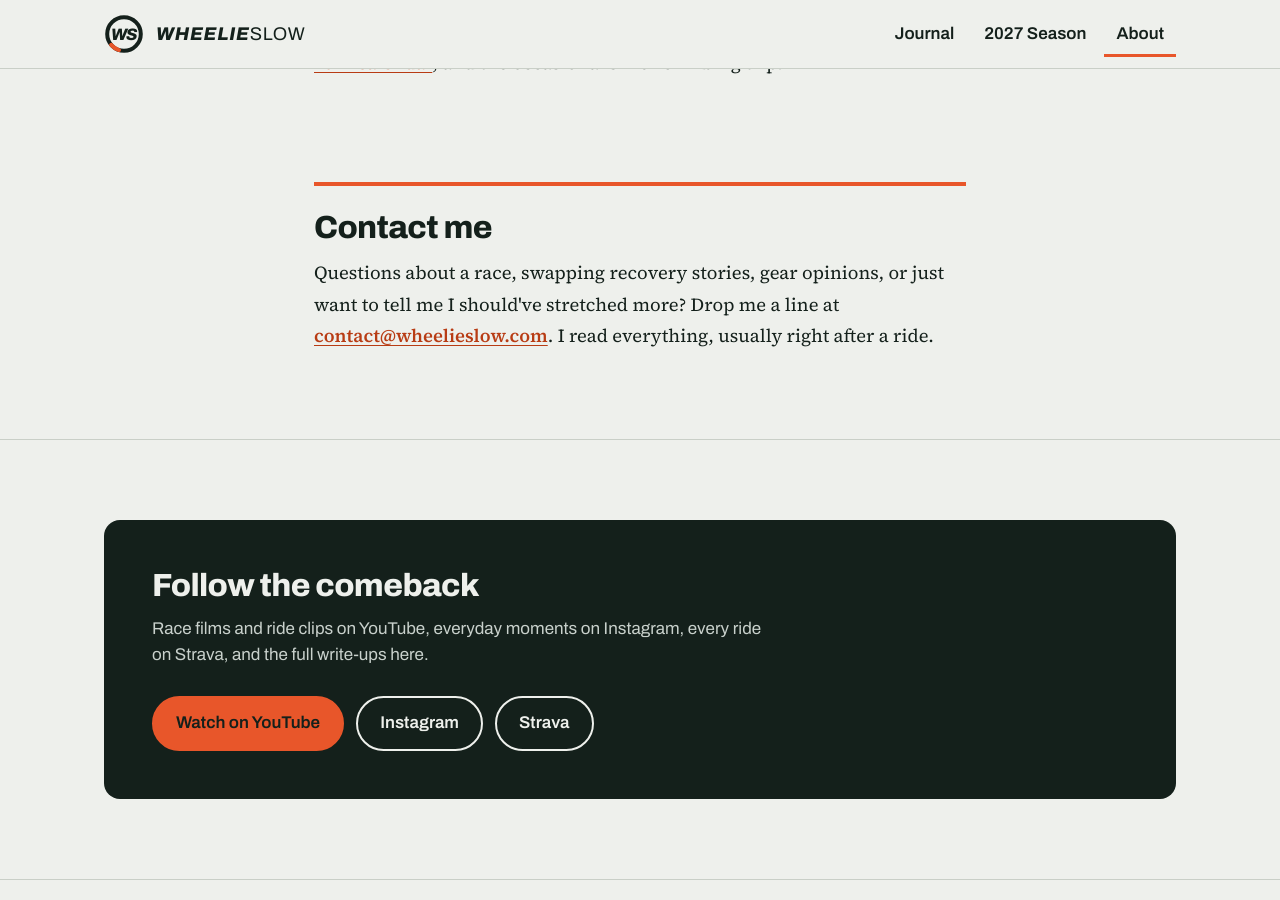
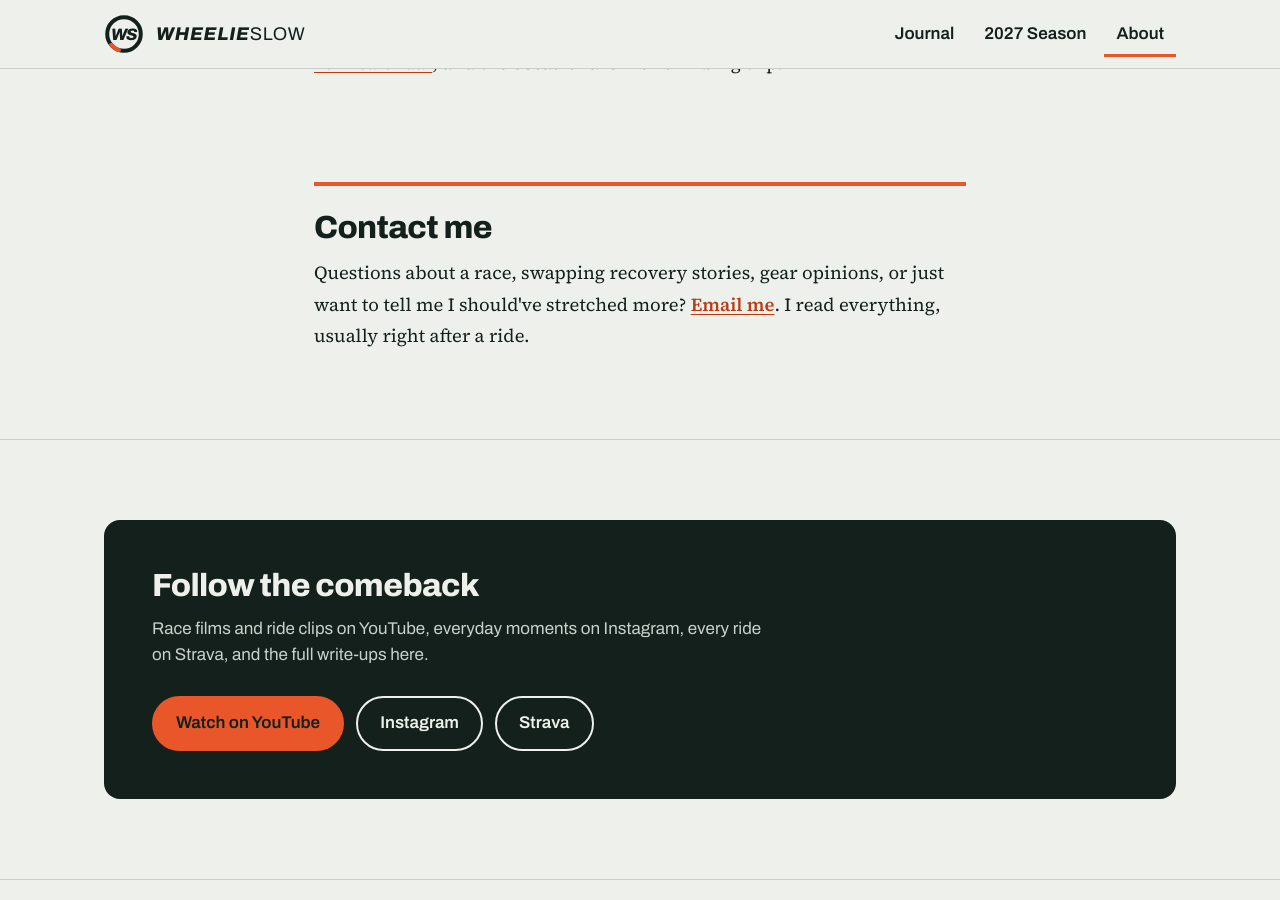
Before and after one commit to piotrowskibrian-cmd/wheelieslow, a Jekyll site: the page built from about.html, in a window 1280 px wide and 900 px high, scrolled down 1742 px. Built offline with Jekyll 4.4.1, drawn with Linux system fonts in a browser that asks for light colours.

Commit message:
Use an Email me link instead of showing the address
Co-Authored-By: Claude Opus 5.5 <noreply@anthropic.com>
Claude-Session: https://claude.ai/code/session_015d33gq1btUah5R8WBzrQsw

```diff
--- a/about.html
+++ b/about.html
@@ -52,7 +52,7 @@ This site is where the full story lives: [race reports and training notes]({{ '/
 <section class="band band-tight" id="contact" aria-labelledby="contact-title">
   <div class="wrap-narrow contact">
     <h2 id="contact-title">Contact me</h2>
-    <p>Questions about a race, swapping recovery stories, gear opinions, or just want to tell me I should've stretched more? Drop me a line at <a href="mailto:{{ site.contact_email }}">{{ site.contact_email }}</a>. I read everything, usually right after a ride.</p>
+    <p>Questions about a race, swapping recovery stories, gear opinions, or just want to tell me I should've stretched more? <a href="mailto:{{ site.contact_email }}">Email me</a>. I read everything, usually right after a ride.</p>
   </div>
 </section>
 {% endif %}
```
